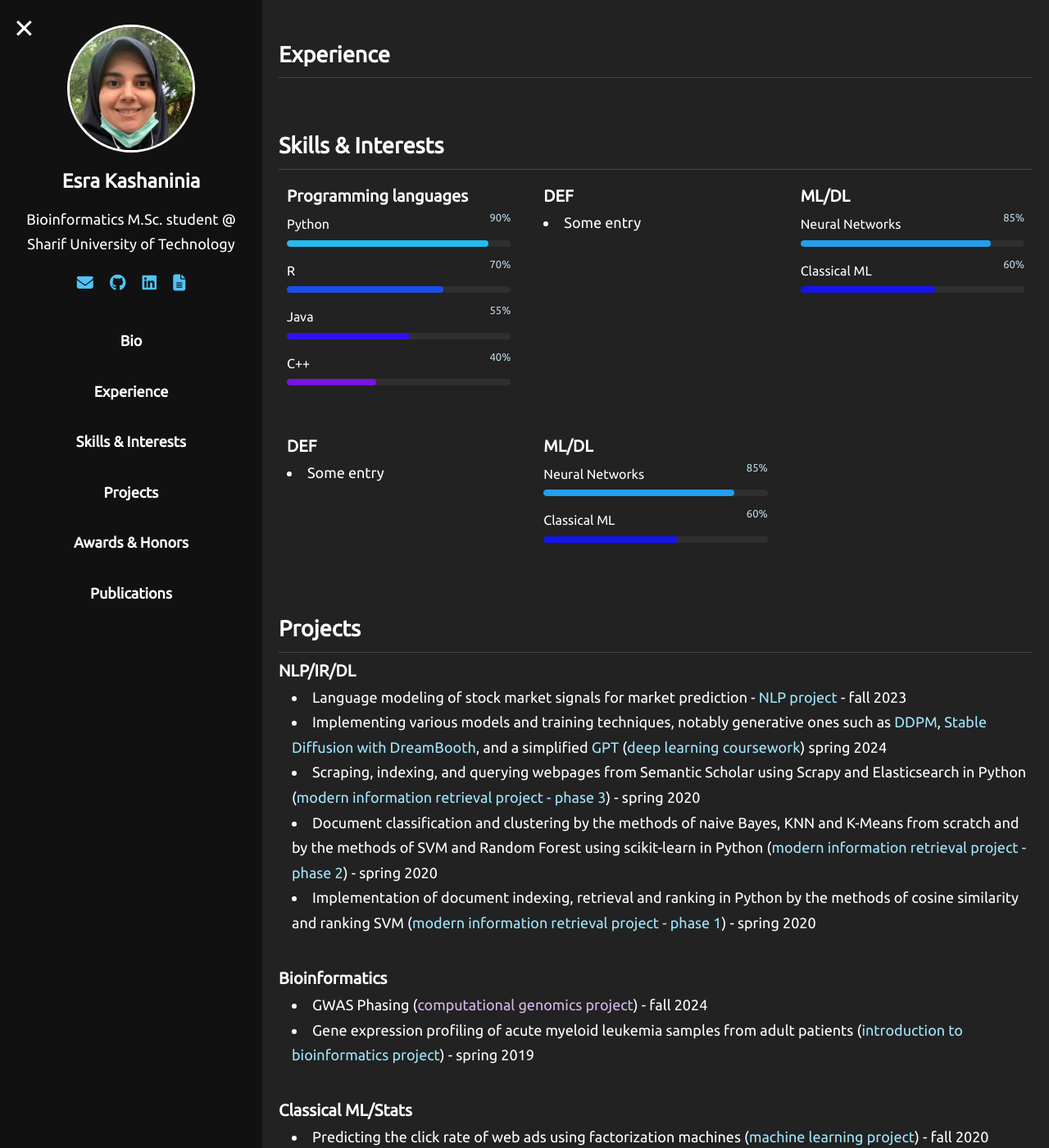
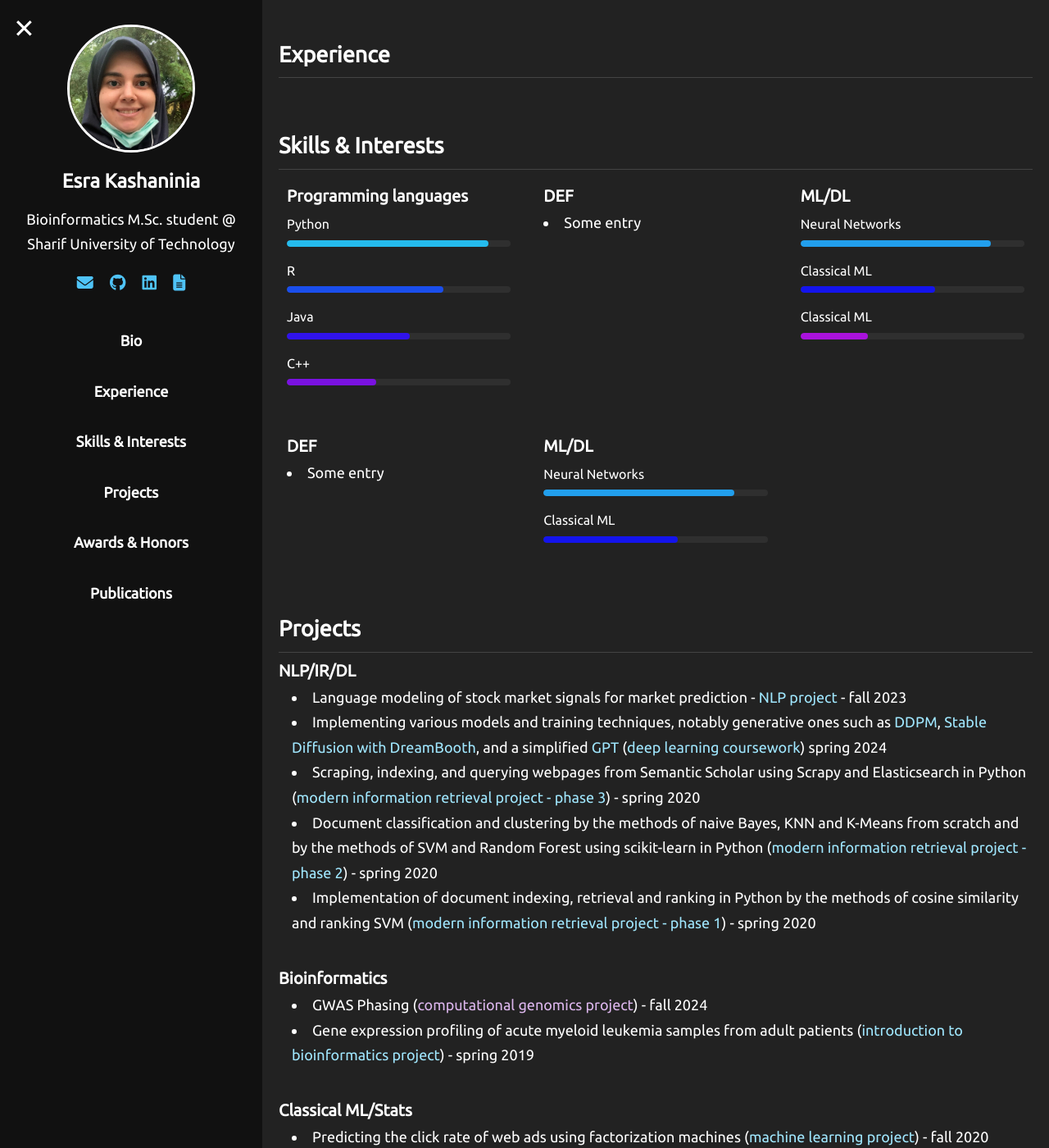
Before and after one commit to Esra-K/Esra-K.github.io, a Jekyll site: the page built from index.md, in a window 1280 px wide and 1400 px high, scrolled down 370 px. Shown: the whole window at 82% size. Built offline with Jekyll 4.4.1, drawn with Linux system fonts in a browser that asks for light colours; some of the changed lines change nothing that is shown.

Commit message:
remove percent figure from the progress bars

```diff
--- a/assets/css/style.css
+++ b/assets/css/style.css
@@ -200,14 +200,16 @@ body,
 }
 
 /* small label with percent at the right (optional) */
+/*
 .skills-grid .with-progress li .skill-percentage {
   position: absolute;
   right: 0;
   top: 0;
   font-size: 13px;
-  color: #cfeffd; /* lightish */
+  color: #cfeffd;
   opacity: 0.9;
 }
+*/
 
 /* wrapper for the bar under each li */
 .skills-grid .with-progress li .skill-bar {
--- a/assets/js/skills-progress.js
+++ b/assets/js/skills-progress.js
@@ -36,13 +36,6 @@ document.addEventListener("DOMContentLoaded", () => {
 
     const percent = parsePercentFromLi(li);
 
-    if (percent !== null) {
-      const pctSpan = document.createElement("span");
-      pctSpan.className = "skill-percentage";
-      pctSpan.textContent = `${percent}%`;
-      li.appendChild(pctSpan);
-    }
-
     const bar = document.createElement("div");
     bar.className = "skill-bar";
     const fill = document.createElement("div");
--- a/index.md
+++ b/index.md
@@ -40,7 +40,6 @@ layout: default
           <li data-percent="40">C++</li>
         </ul>
       </div>
-
       <!-- another box WITHOUT progress bars -->
       <div>
         <h3>DEF</h3>
@@ -48,13 +47,13 @@ layout: default
           <li>Some entry</li>
         </ul>
       </div>
-
       <!-- ML/DL box (has progress bars) -->
       <div class="with-progress">
         <h3>ML/DL</h3>
         <ul>
           <li data-percent="85">Neural Networks</li>
           <li data-percent="60">Classical ML</li>
+          <li data-percent="30">Classical ML</li>
         </ul>
       </div>
       <!-- another box WITHOUT progress bars -->
@@ -64,7 +63,6 @@ layout: default
           <li>Some entry</li>
         </ul>
       </div>
-
       <!-- ML/DL box (has progress bars) -->
       <div class="with-progress">
         <h3>ML/DL</h3>
@@ -73,7 +71,6 @@ layout: default
           <li data-percent="60">Classical ML</li>
         </ul>
       </div>
-
       <div>
       </div>
     </div>
```
